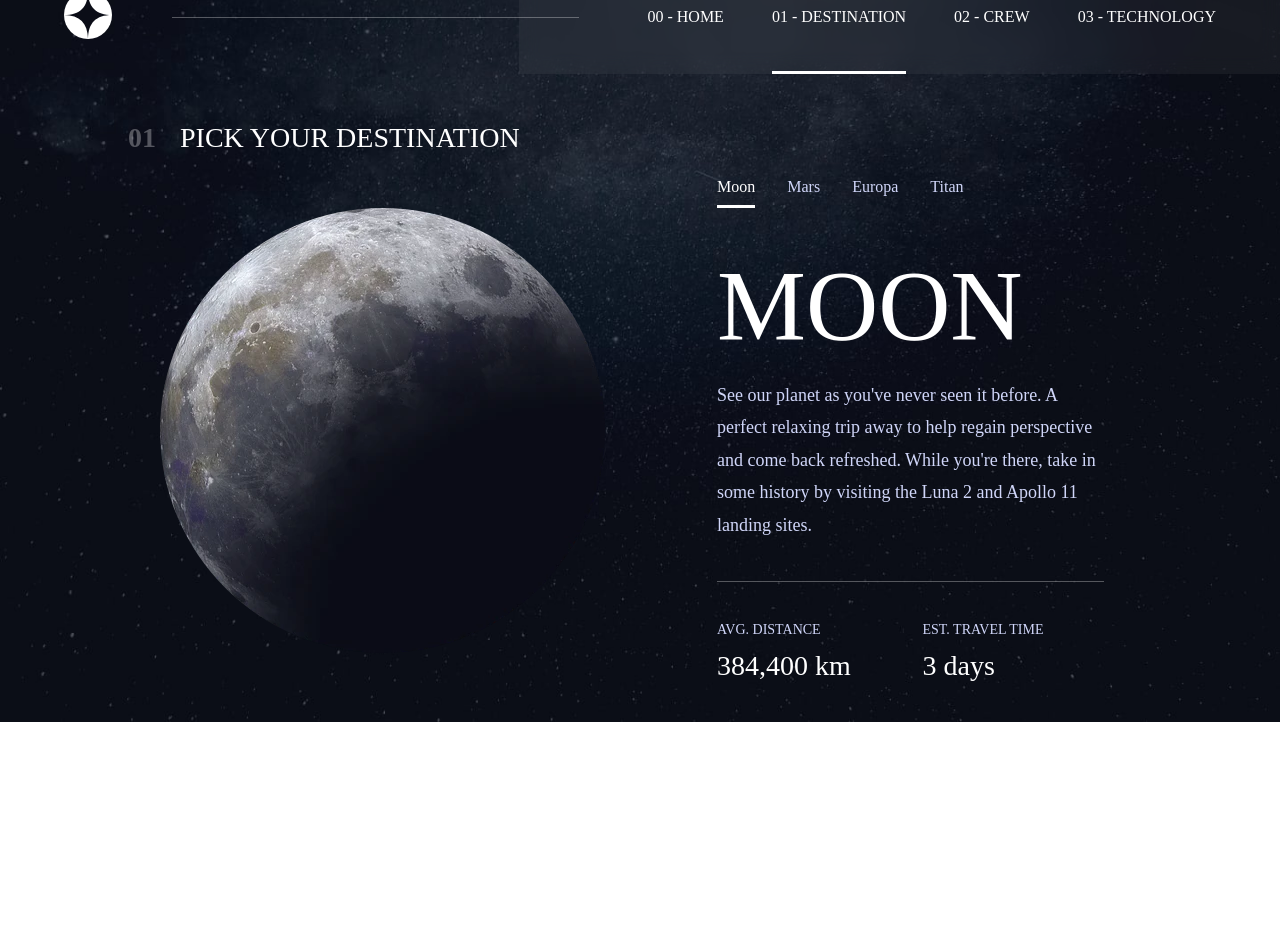
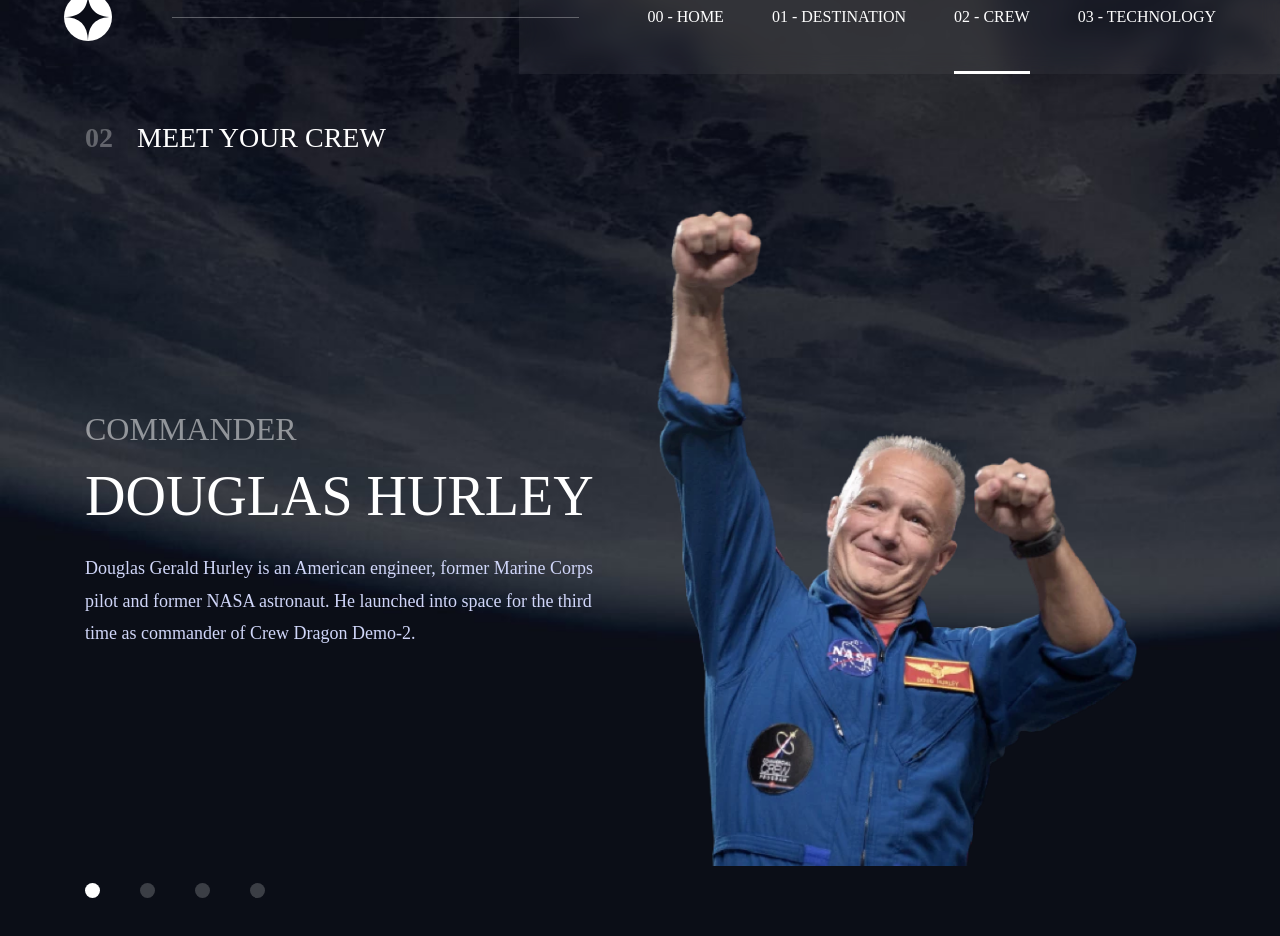
Before and after one commit to gabr7887/10---SpaceTourismWebsite, a React (Vite) app: page / in a window 1280 px wide. Shown: the part 80-1016 px from the top of the page. Before the commit the page ends 802 px from the top, so only its background shows below. Built offline with nearby package versions, Linux system fonts and the light colour scheme.

Commit message:
pagina crew desktop quase finalizada, necessario ajustes e adicionar a sombra na foto.

```diff
--- a/src/App.css
+++ b/src/App.css
@@ -47,6 +47,12 @@
   margin: 0;
 }
 
+img{
+  display: block;
+  max-width: 100%;
+  max-height: 100%;
+}
+
 
 .container{
   width: 100%;
--- a/src/App.jsx
+++ b/src/App.jsx
@@ -1,11 +1,12 @@
 import './App.css';
+import Crew from './components/crew/Crew';
 import Destination from './components/destination/Destination';
 import Home from './components/home/Home';
 
 function App() {
   return (
     <div className="container">
-      <Destination />
+      <Crew />
     </div>
   );
 }
--- /dev/null
+++ b/src/components/Title.jsx
@@ -0,0 +1,12 @@
+import React from 'react';
+import style from './Title.module.css';
+
+const Title = ({ number, children }) => {
+  return (
+    <h1 className={style.title}>
+      <span>{number}</span> {children}
+    </h1>
+  );
+};
+
+export default Title;
--- /dev/null
+++ b/src/components/Title.module.css
@@ -0,0 +1,24 @@
+.title{
+  font: var(--font5);
+  color: var(--white);
+  display: flex;
+  gap: var(--s300);
+  margin-bottom: var(--s300);
+}
+
+.title span{
+  font-weight: 700;
+  opacity: 0.3;
+}
+
+@media (width <= 1100px) {
+  .title{
+    font: var(--fontT5);
+  }
+}
+
+@media (width <= 600px) {
+  .title{
+    font: var(--fontM6);
+  }
+}
--- /dev/null
+++ b/src/components/crew/Crew.jsx
@@ -0,0 +1,74 @@
+import React from 'react';
+import style from './Crew.module.css';
+import Nav from '../Nav';
+import Title from '../Title';
+import Douglas from '../../assets/crew/image-douglas-hurley.webp';
+import Mark from '../../assets/crew/image-mark-shuttleworth.webp';
+import Victor from '../../assets/crew/image-victor-glover.webp';
+import Anousheh from '../../assets/crew/image-anousheh-ansari.webp';
+
+const Crew = () => {
+  const [activeItem, setActiveItem] = React.useState(0);
+  const members = [
+    {
+      position: 'Commander',
+      name: 'DOUGLAS HURLEY',
+      desc: 'Douglas Gerald Hurley is an American engineer, former Marine Corps pilot and former NASA astronaut. He launched into space for the third time as commander of Crew Dragon Demo-2.',
+      photo: Douglas,
+    },
+    {
+      position: 'Mission Specialist',
+      name: 'MARK SHUTTLEWORTH',
+      desc: 'Mark Richard Shuttleworth is the founder and CEO of Canonical, the company behind the Linux-based Ubuntu operating system. Shuttleworth became the first South African to travel to space as a space tourist.',
+      photo: Mark,
+    },
+    {
+      position: 'PILOT',
+      name: 'VICTOR GLOVER',
+      desc: 'Pilot on the first operational flight of the SpaceX Crew Dragon to the International Space Station. Glover is a commander in the U.S. Navy where he pilots an F/A-18.He was a crew member of Expedition 64, and served as a station systems flight engineer.',
+      photo: Victor,
+    },
+    {
+      position: 'Flight Engineer',
+      name: 'Anousheh Ansari',
+      desc: 'Anousheh Ansari is an Iranian American engineer and co-founder of Prodea Systems. Ansari was the fourth self-funded space tourist, the first self-funded woman to fly to the ISS, and the first Iranian in space.',
+      photo: Anousheh,
+    },
+  ];
+
+  return (
+    <div className={style.container}>
+      <Nav active={2} />
+      <div className={style.subContainer}>
+        <Title number={'02'}>MEET YOUR CREW</Title>
+        <div className={style.mainContainer}>
+          <div className={style.leftDiv}>
+            <div className={style.info}>
+              <h3 className={style.position}>{members[activeItem].position}</h3>
+              <h2 className={style.name}>{members[activeItem].name}</h2>
+              <p className={style.desc}>{members[activeItem].desc}</p>
+            </div>
+            <nav className={style.navDiv}>
+              <ul className={style.nav}>
+                {members.map((member, index) => (
+                  <li
+                    key={index}
+                    onClick={() => setActiveItem(index)}
+                    className={`${style.navItem} ${
+                      activeItem === index ? style.active : ''
+                    }`}
+                  ></li>
+                ))}
+              </ul>
+            </nav>
+          </div>
+          <div className={style.photoDiv}>
+            <img src={members[activeItem].photo} alt="foto do tripulante" />
+          </div>
+        </div>
+      </div>
+    </div>
+  );
+};
+
+export default Crew;
--- /dev/null
+++ b/src/components/crew/Crew.module.css
@@ -0,0 +1,74 @@
+.container{
+  display: flex;
+  flex-direction: column;
+  width: 100%;
+  height: 100%;
+  background-size: cover;
+  background-image: url('../../assets/crew/background-crew-desktop.jpg');
+}
+
+.subContainer{
+  max-width: 1110px;
+  margin: 48px auto;
+}
+
+.mainContainer{
+  display: grid;
+  grid-template-columns: 1fr 1fr;
+  margin-top: var(--s300);
+  gap: var(--s400);
+}
+
+.position{
+  font: var(--font4);
+  color: var(--white);
+  opacity: 0.5;
+  text-transform: uppercase;
+}
+
+.name{
+  font: var(--font3);
+  color: var(--white);
+  margin: var(--s200) 0 var(--s300) 0;
+}
+
+.desc{
+  font: var(--font9);
+  color: var(--blue-300);
+}
+
+.nav{
+  display: flex;
+  gap: var(--s500);
+}
+
+.navItem{
+  display: block;
+  width: 15px;
+  height: 15px;
+  background-color: var(--white);
+  opacity: 0.2;
+  border-radius: 50%;
+  cursor: pointer;
+}
+
+.navItem:hover{
+  opacity: 0.5;
+}
+
+.navItem.active{
+  opacity: 1;
+}
+
+.leftDiv{
+  display: grid;
+  align-items: center;
+  grid-template-rows: auto min-content;
+}
+
+
+.photoDiv{
+  padding: var(--s400) 0;
+  max-height: 720px;
+
+}
--- a/src/components/destination/Destination.jsx
+++ b/src/components/destination/Destination.jsx
@@ -5,6 +5,7 @@
 import Mars from '../../assets/destination/image-mars.webp';
 import Moon from '../../assets/destination/image-moon.webp';
 import Titan from '../../assets/destination/image-titan.webp';
+import Title from '../Title';
 
 const Destination = () => {
   const [activeItem, setActiveItem] = React.useState(0);
@@ -13,7 +14,6 @@
       photo: Moon,
       title: 'Moon',
       text: "See our planet as you've never seen it before. A perfect relaxing trip away to help regain perspective and come back refreshed. While you're there, take in some history by visiting the Luna 2 and Apollo 11 landing sites.",
-      index: 0,
       distancia: '384,400 km',
       tempo: '3 days',
     },
@@ -21,7 +21,6 @@
       photo: Mars,
       title: 'Mars',
       text: "Don't forget to pack your hiking boots. You'll need them to tackle Olympus Mons, the tallest planetary mountain in our solar system. It's two and a half times the size of Everest!",
-      index: 1,
       distancia: '225 MIL. km',
       tempo: '9 months',
     },
@@ -29,7 +28,6 @@
       photo: Europa,
       title: 'Europa',
       text: "The smallest of the four Galilean moons orbiting Jupiter, Europa is a winter lover's dream. With an icy surface, it's perfect for a bit of ice skating, curling, hockey, or simple relaxation in your snug wintery cabin.",
-      index: 2,
       distancia: '628 MIL. km',
       tempo: '3 years',
     },
@@ -37,35 +35,28 @@
       photo: Titan,
       title: 'Titan',
       text: 'The only moon known to have a dense atmosphere other than Earth, Titan is a home away from home (just a few hundred degrees colder!). As a bonus, you get striking views of the Rings of Saturn.',
-      index: 3,
       distancia: '1.6 BIL. km',
       tempo: '7 years',
     },
   ];
 
-  function handleItem(index) {
-    setActiveItem(index);
-  }
-
   return (
     <div className={style.container}>
       <Nav active={1} />
       <div className={style.subContainer}>
-        <h1 className={style.title}>
-          <span>01</span> PICK YOUR DESTINATION
-        </h1>
+        <Title number={'01'}>PICK YOUR DESTINATION</Title>
         <div className={style.mainContainer}>
           <div className={style.photoDiv}>
             <img src={itens[activeItem].photo} alt="foto do astro celeste" />
           </div>
           <div className={style.right}>
             <ul className={style.nav}>
-              {itens.map((item) => (
+              {itens.map((item, index) => (
                 <li
-                  key={item.index}
-                  onClick={() => handleItem(item.index)}
+                  key={index}
+                  onClick={() => setActiveItem(index)}
                   className={`${style.navItem} ${
-                    activeItem === item.index ? style.active : ''
+                    activeItem === index ? style.active : ''
                   }`}
                 >
                   {item.title}
--- a/src/components/destination/Destination.module.css
+++ b/src/components/destination/Destination.module.css
@@ -125,6 +125,9 @@
 }
 
 @media (width <= 1100px) {
+  .container{
+    background-image: url('../../assets/destination/background-destination-tablet.jpg');
+  }
   .mainContainer{
     grid-template-columns: 1fr;
   }
@@ -157,6 +160,9 @@
 }
 
 @media (width <= 600px) {
+  .container{
+    background-image: url('../../assets/destination/background-destination-mobile.jpg');
+  }
   .subContainer{
     width: 100%;
     padding: 0 var(--s400);
```
